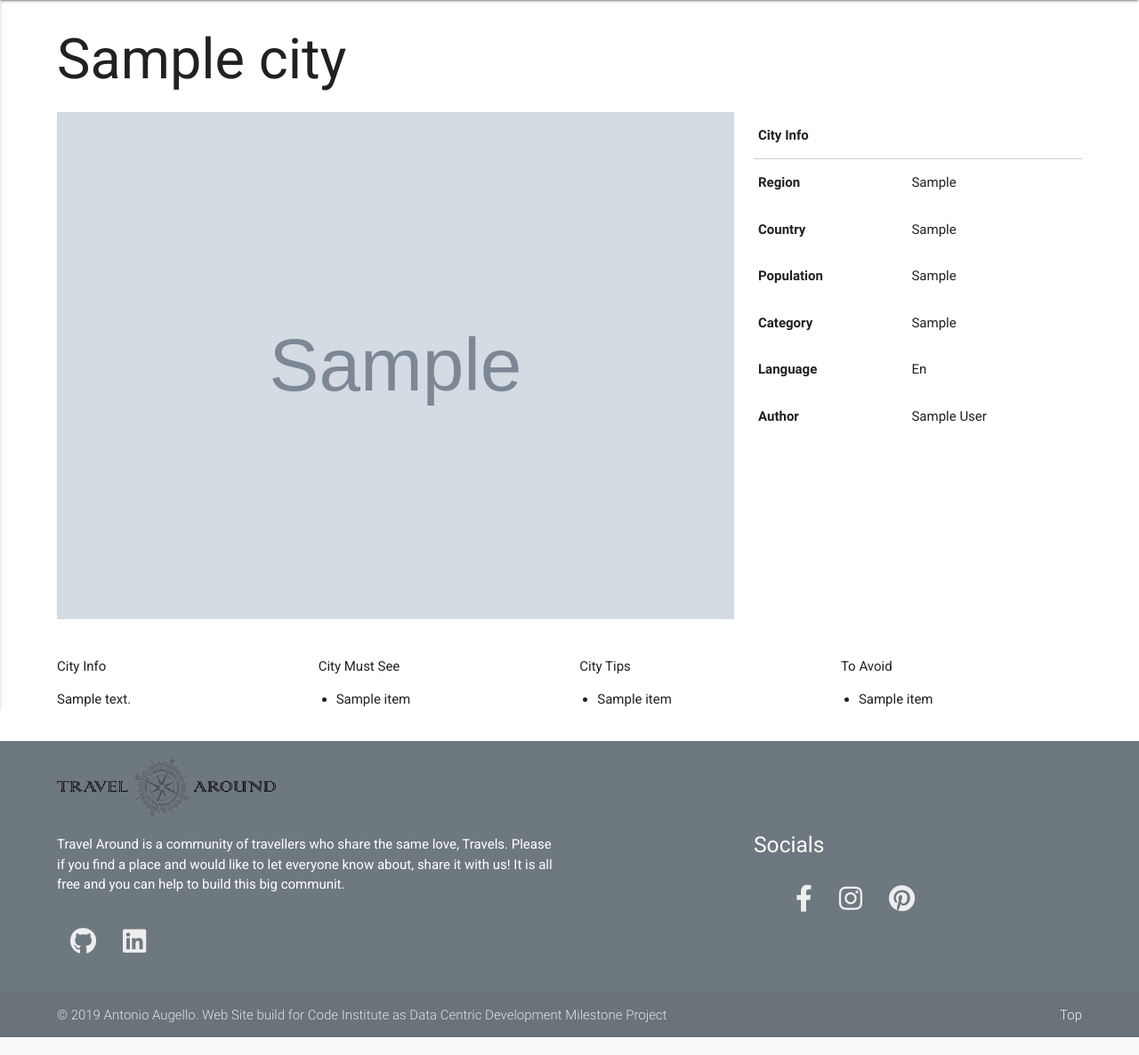
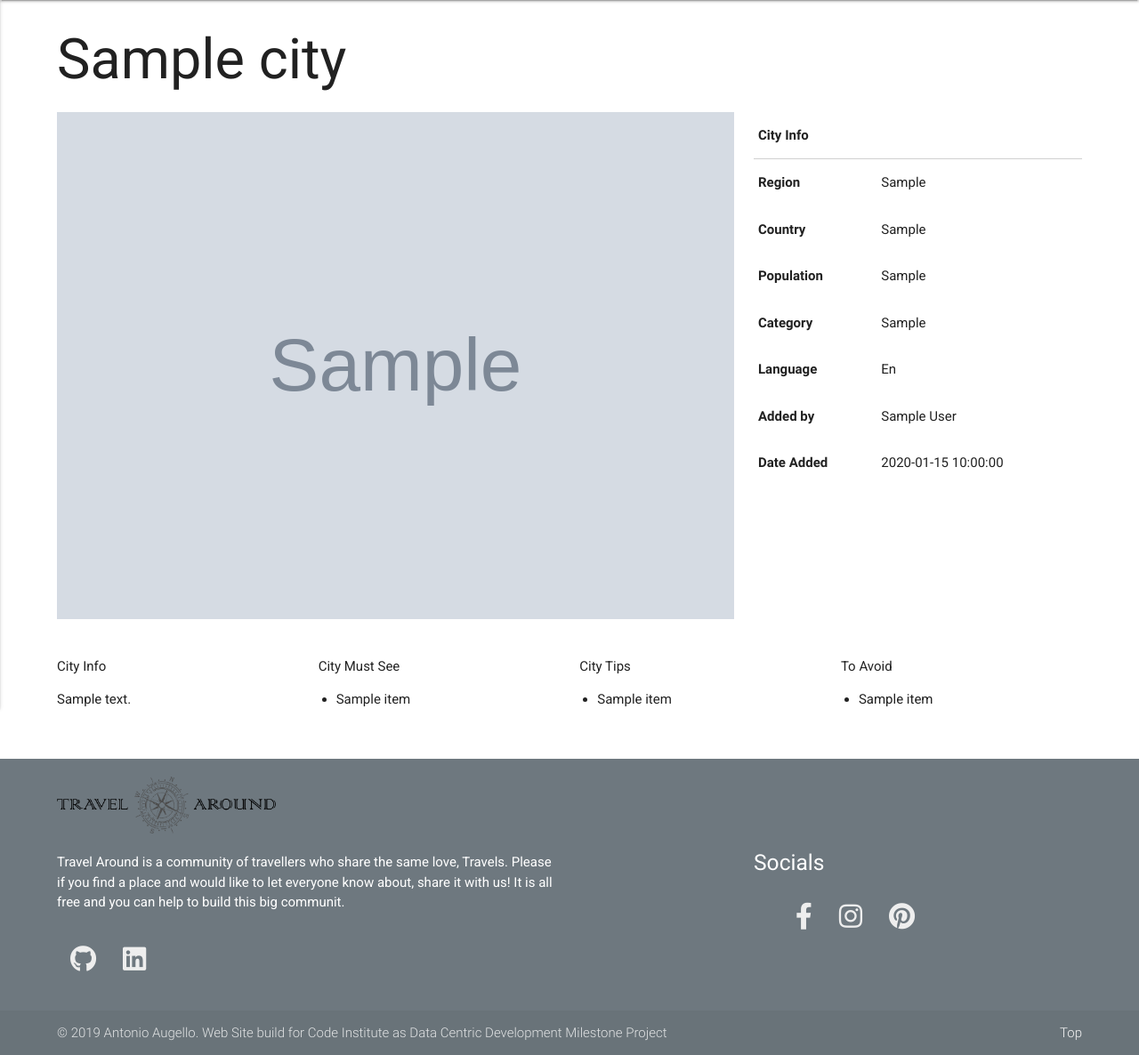
Before and after one commit to augelloantonio/travel-around-milestone, a Flask app: template templates/city.html in a window 1280 px wide. Shown: the part 64-1250 px from the top of the page at 89% size. Run offline with Flask 2, Linux system fonts and the light colour scheme; the template is opened without the code that fills it: most values are stand-ins (such as "Sample title", 1, 10 or a date in 2020); grey boxes marked "Sample" are stand-in pictures; some libraries are stand-ins or nearby versions.

Commit message:
buttons styled

```diff
--- a/templates/city.html
+++ b/templates/city.html
@@ -38,8 +38,12 @@
                             <td>{{cities.city_language|capitalize}}</td>
                         </tr>
                         <tr>
-                            <th>Author</th>
+                            <th>Added by</th>
                             <td>{{cities.city_author}}</td>
+                        </tr>
+                        <tr>
+                            <th>Date Added</th>
+                            <td>{{cities.added_time}}</td>
                         </tr>
                     </tbody>
                 </table>
@@ -96,12 +100,13 @@
     </div>
 </div>
 
-<div>
-    {% if session['logged_in']%}
-    <a href="{{url_for('edit_city', city_id=city._id)}}" class="waves-effect waves-light btn btn_small blue">Edit</a>
-    {%if session.username == 'admin'%}
-    <a href="{{url_for('delete_city', city_id=city._id)}}" class="waves-effect waves-light btn btn_small">Delete</a>
-    {%endif%} {%endif%}
+<!-- Edit Buttons-->
+<div class="row">
+    <div class="edit_btn_row">
+        {% if session['logged_in']%}
+        <a href="{{url_for('edit_city', city_id=city._id)}}" class="waves-effect waves-light btn btn_small blue btn_personal">Edit</a> {%if session.username == 'admin'%}
+        <a href="{{url_for('delete_city', city_id=city._id)}}" class="waves-effect waves-light btn btn_small btn_personal">Delete</a> {%endif%} {%endif%}
+    </div>
 </div>
 
 
```
